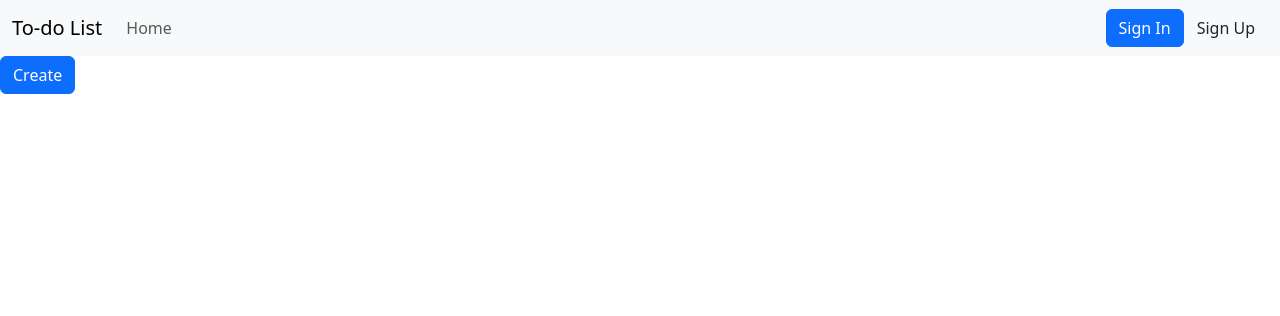
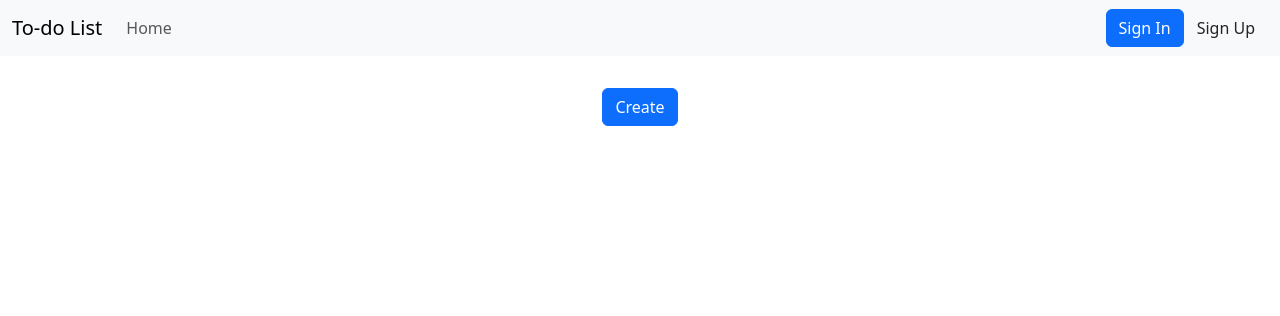
Before and after one commit to jlslew/todo-list, a Symfony app: template templates/admin/task/index.html.twig in a window 1280 px wide. Shown: the top 316 px of the page. Run offline with Twig, Linux system fonts and the light colour scheme; the template is opened without the code that fills it, so the values that code supplies are empty; style sheets or scripts are compiled from the project's sources; some libraries are stand-ins or nearby versions.

Commit message:
Review the design a bit

```diff
--- a/templates/admin/task/form.html.twig
+++ b/templates/admin/task/form.html.twig
@@ -3,6 +3,7 @@
 {% block title %}Admin - Tasks!{% endblock %}
 
 {% block body %}
+    <div class="align-items-center d-flex" style="height: calc(100vh - 56px);">
         <div class="form-thin m-auto w-100">
             {{ form_start(form, {action: action}) }}
             {{ form_widget(form) }}
@@ -12,4 +13,5 @@
 
             {{ form_end(form) }}
         </div>
+    </div>
 {% endblock %}
--- a/templates/admin/task/index.html.twig
+++ b/templates/admin/task/index.html.twig
@@ -3,6 +3,9 @@
 {% block title %}Admin - Tasks!{% endblock %}
 
 {% block body %}
+    <div class="container mt-3 mb-3">
+        <div class="row">
+            <div class="col">
                 <div class="accordion" id="accordion">
                     {% for i, task in tasks %}
                         <div class="accordion-item">
@@ -50,8 +53,13 @@
                         </div>
                     {% endfor %}
                 </div>
+            </div>
+        </div>
+    </div>
 
+    <div class="text-center">
         <a class="btn btn-primary" href="{{ path('app_admin_task_create') }}">
             <span>{{ 'Create'|trans }}</span>
         </a>
+    </div>
 {% endblock %}
--- a/templates/home/index.html.twig
+++ b/templates/home/index.html.twig
@@ -3,6 +3,9 @@
 {% block title %}Welcome!{% endblock %}
 
 {% block body %}
+    <div class="container mt-3">
+        <div class="row">
+            <div class="col">
                 <div class="accordion" id="accordion">
                     {% for i, task in tasks %}
                         <div class="accordion-item">
@@ -31,6 +34,9 @@
                         </div>
                     {% endfor %}
                 </div>
+            </div>
+        </div>
+    </div>
 
     <div id="modal-message" class="modal" tabindex="-1">
         <div class="modal-dialog">
--- a/templates/security/sign-in.html.twig
+++ b/templates/security/sign-in.html.twig
@@ -12,6 +12,7 @@
         {% endblock %}
     </head>
     <body>
+        <div class="align-items-center d-flex" style="height: calc(100vh - 56px);">
             <form class="form-thin m-auto w-100" method="post">
                 {% if error %}
                     <div class="alert alert-danger">{{ error.messageKey|trans(error.messageData, 'security') }}</div>
@@ -33,10 +34,13 @@
 
                 <input type="hidden" name="_csrf_token" value="{{ csrf_token('authenticate') }}">
 
+                <div class="mt-3">
                     <button class="btn btn-primary" type="submit">Sign in</button>
                     <a class="btn" href="{{ path('app_user_signup') }}">Sign up</a>
                     <a class="btn" href="{{ path('app_home_index') }}">Back</a>
+                </div>
             </form>
+        </div>
 
         {% block javascripts %}
             {% block importmap %}{{ importmap('app') }}{% endblock %}
--- a/templates/user/sign-up.html.twig
+++ b/templates/user/sign-up.html.twig
@@ -12,6 +12,7 @@
         {% endblock %}
     </head>
     <body>
+        <div class="align-items-center d-flex" style="height: calc(100vh - 56px);">
             <div class="form-thin m-auto w-100">
                 <h1 class="h3 mb-3 font-weight-normal">Please sign up</h1>
 
@@ -24,6 +25,7 @@
 
                 {{ form_end(form) }}
             </div>
+        </div>
 
         {% block javascripts %}
             {% block importmap %}{{ importmap('app') }}{% endblock %}
```
Lines whose indentation alone changed are shown as unchanged.
